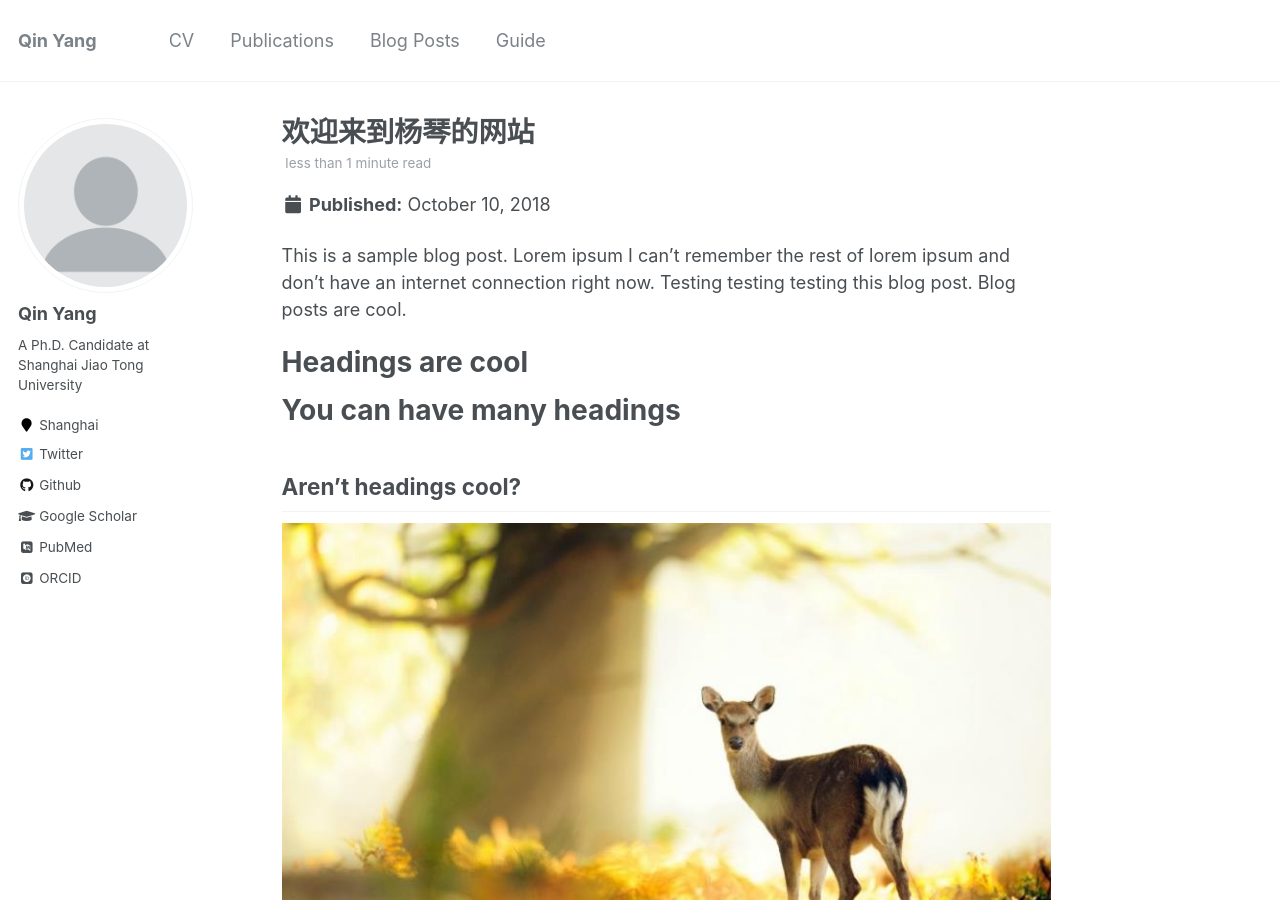
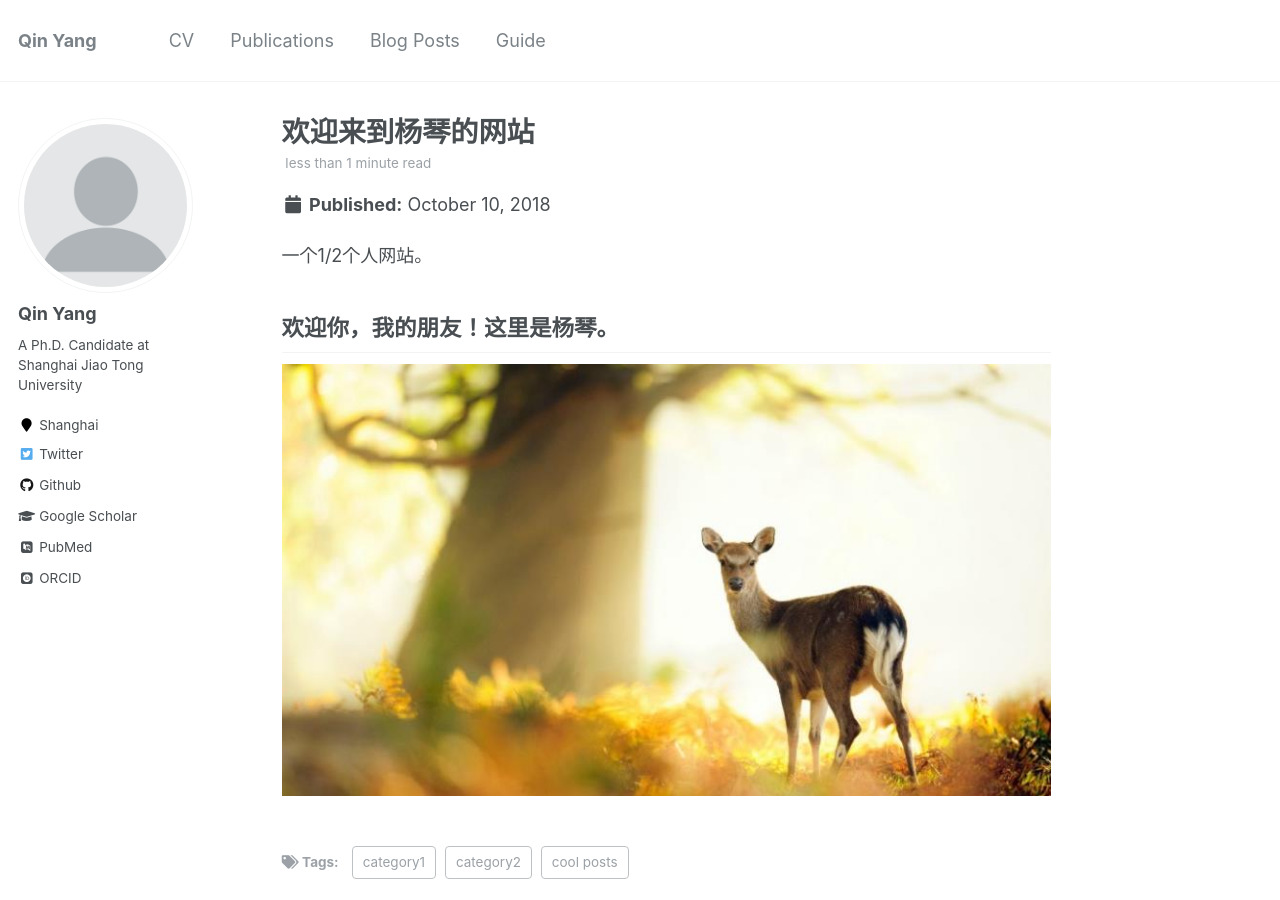
Before and after one commit to QinYang12/QinYang12.github.io, a Jekyll site: the page built from _posts/2018-10-10-欢迎来到杨琴的网站.md, in a window 1280 px wide and 900 px high. Built offline with Jekyll 4.4.1, drawn with Linux system fonts in a browser that asks for light colours; some web fonts are replaced.

Commit message:
Update 2018-10-10-欢迎来到杨琴的网站.md

```diff
--- a/_posts/2018-10-10-欢迎来到杨琴的网站.md
+++ b/_posts/2018-10-10-欢迎来到杨琴的网站.md
@@ -8,15 +8,8 @@
   - category2
 ---
 
-This is a sample blog post. Lorem ipsum I can't remember the rest of lorem ipsum and don't have an internet connection right now. Testing testing testing this blog post. Blog posts are cool.
+一个1/2个人网站。
 
-Headings are cool
-======
-
-You can have many headings
-======
-
-Aren't headings cool?
+欢迎你，我的朋友！这里是杨琴。
 ------
-
 ![]({{site.url}}/assets/fig1.jpg)
```
